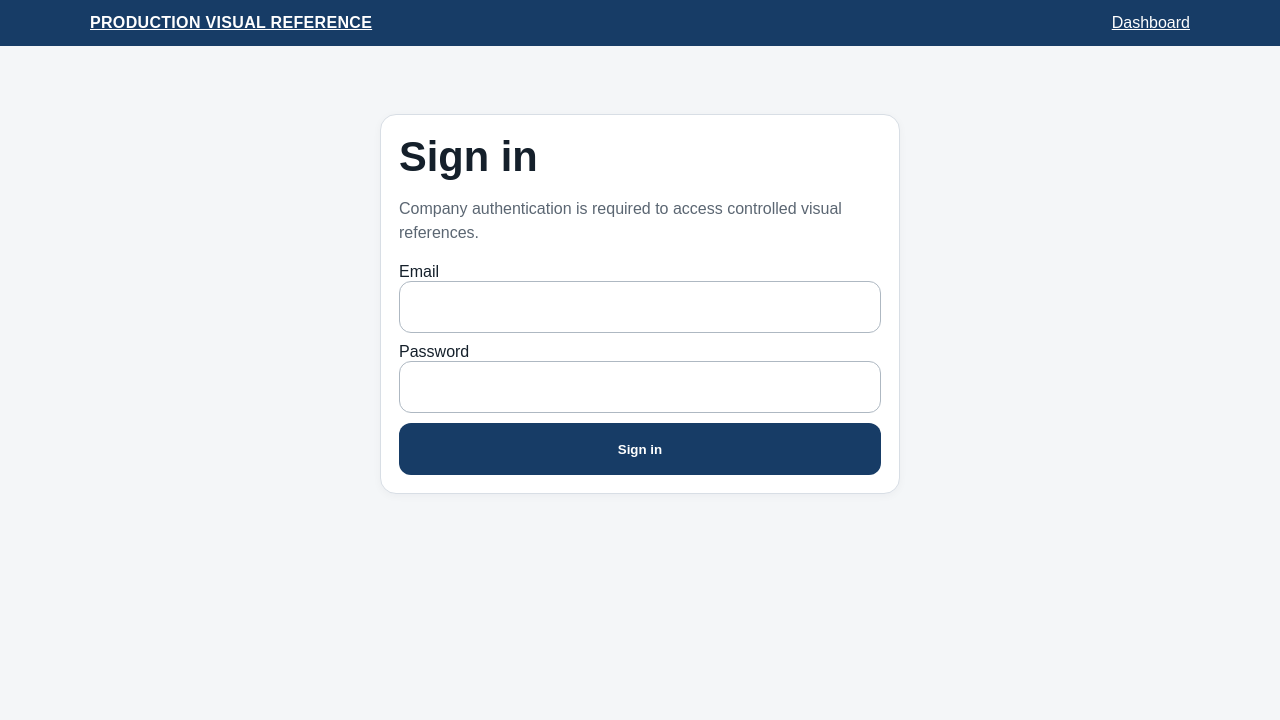
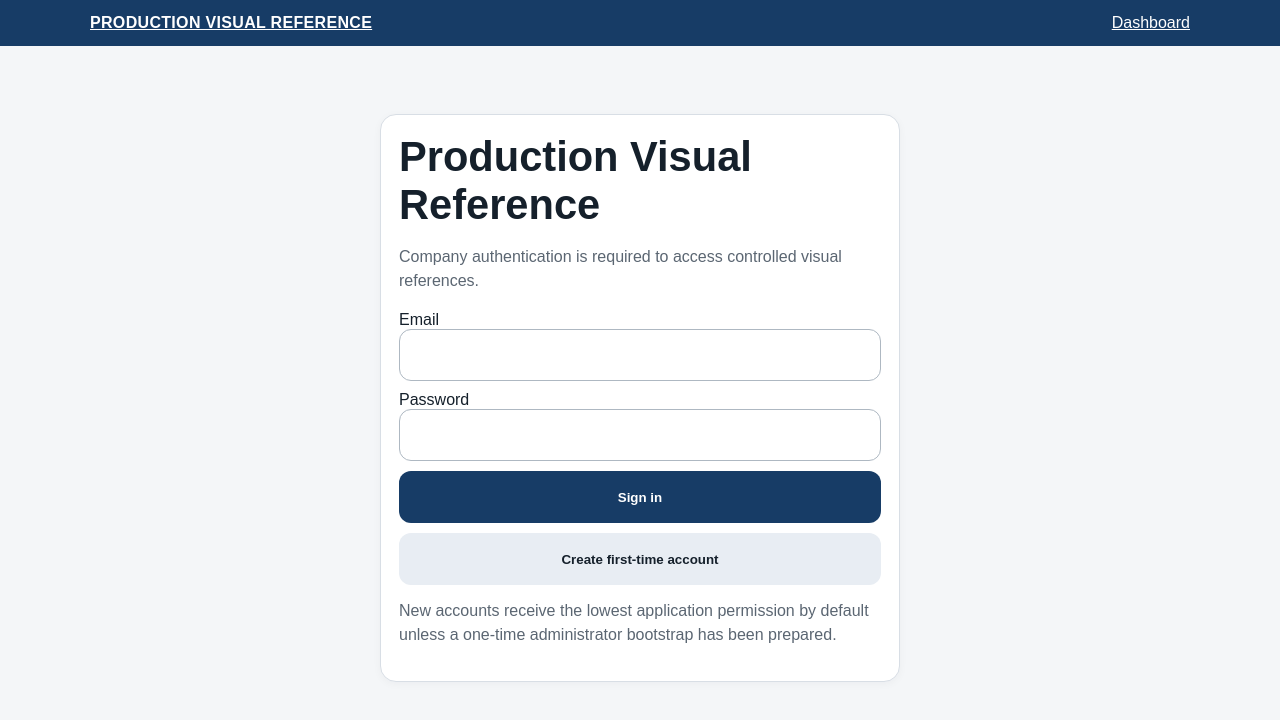
Before and after one commit to quirozr21-ops/production-visual-reference, a Next.js app: page /auth/login in a window 1280 px wide. Shown: the top 720 px of the page. Built offline with nearby package versions, Linux system fonts and the light colour scheme.

Commit message:
feat: expose first-time account creation on login page

```diff
--- a/src/app/auth/login/page.tsx
+++ b/src/app/auth/login/page.tsx
@@ -1,30 +1,39 @@
-import { login } from "./actions";
+import { login, signup } from "./actions";
 
 export default async function LoginPage({
   searchParams,
 }: {
-  searchParams: Promise<{ error?: string; next?: string }>;
+  searchParams: Promise<{ error?: string; next?: string; created?: string }>;
 }) {
   const params = await searchParams;
 
   return (
     <main className="shell">
       <div className="card" style={{ maxWidth: 520, margin: "48px auto" }}>
-        <h1>Sign in</h1>
+        <h1>Production Visual Reference</h1>
         <p className="muted">Company authentication is required to access controlled visual references.</p>
         {params.error ? <div className="status danger">{params.error}</div> : null}
-        <form action={login} className="search-form" style={{ marginTop: 18 }}>
-          <input type="hidden" name="next" value={params.next ?? "/"} />
+        {params.created ? (
+          <div className="status success">
+            Account request created. Check your email and confirm the address before signing in.
+          </div>
+        ) : null}
+        <form className="search-form" style={{ marginTop: 18 }}>
+          <input type="hidden" name="next" value={params.next ?? "/admin"} />
           <label>
             Email
             <input className="input" name="email" type="email" autoComplete="email" required />
           </label>
           <label>
             Password
-            <input className="input" name="password" type="password" autoComplete="current-password" required />
+            <input className="input" name="password" type="password" autoComplete="current-password" minLength={12} required />
           </label>
-          <button className="button" type="submit">Sign in</button>
+          <button className="button" formAction={login}>Sign in</button>
+          <button className="button secondary" formAction={signup}>Create first-time account</button>
         </form>
+        <p className="muted" style={{ marginTop: 14 }}>
+          New accounts receive the lowest application permission by default unless a one-time administrator bootstrap has been prepared.
+        </p>
       </div>
     </main>
   );
```
